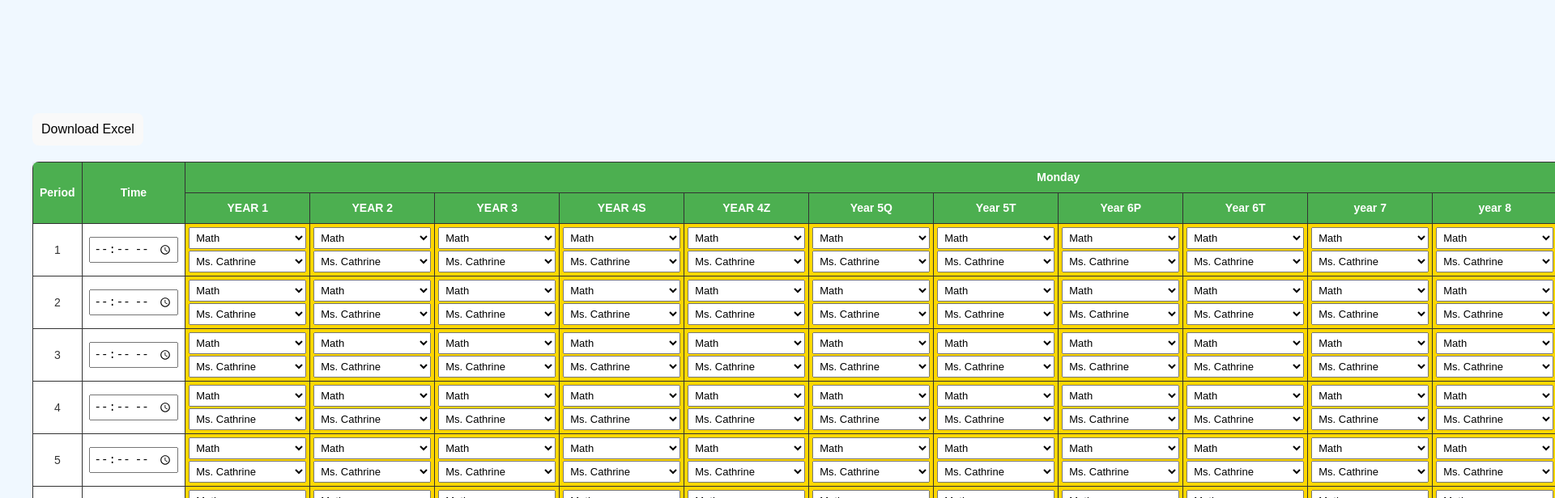
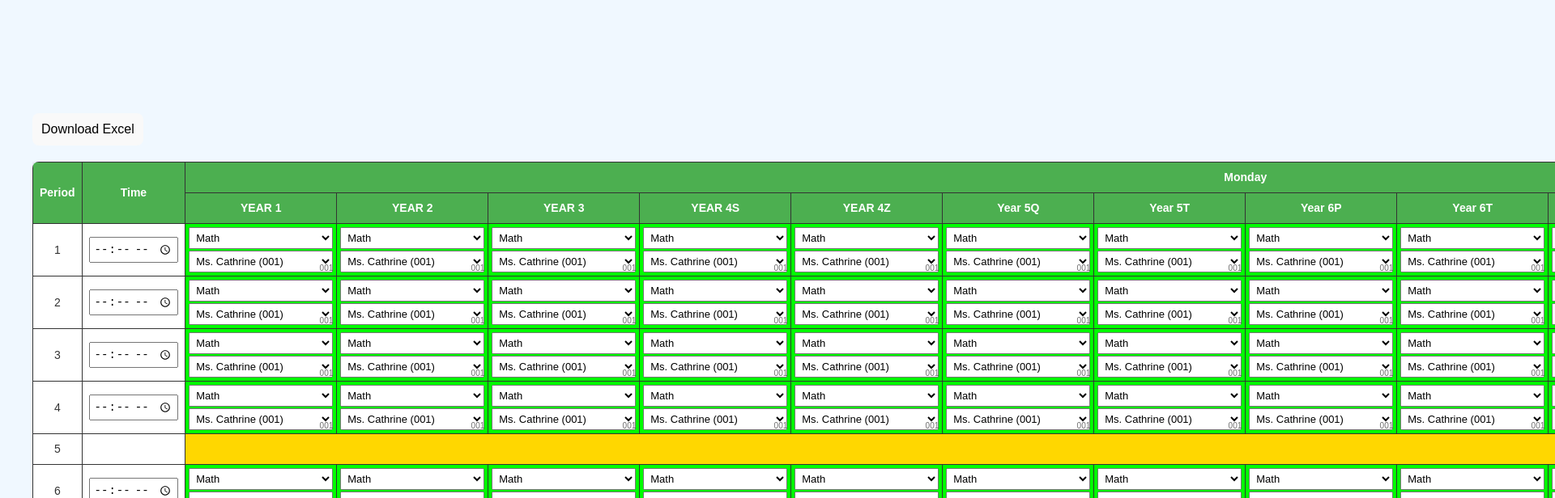
Before and after one commit to tahirharun/timetable, a React (Vite) app: page / in a window 1280 px wide. Shown: the top 616 px of the page at 81% size, 1920 px wide, since content can reach past the window. Built offline with nearby package versions, Linux system fonts and the light colour scheme.

Commit message:
added few things

```diff
--- a/src/components/Timetable.jsx
+++ b/src/components/Timetable.jsx
@@ -1,12 +1,15 @@
+// Timetable.jsx
 import React, { useState } from "react";
 import * as XLSX from "xlsx";
 import { saveAs } from "file-saver";
 
+// Classes
 const classes = [
   "YEAR 1","YEAR 2","YEAR 3","YEAR 4S","YEAR 4Z", "Year 5Q", "Year 5T",
   "Year 6P", "Year 6T", "year 7", "year 8", "year 9", "year 10", "year 11"
 ];
 
+// Subjects
 const subjects = [
   "Math", "English","Science", "Biology", "Chemistry", "Physics", "History",
   "Geography", "Character", "FIQH", "Art", "PE", "Seerah", "Tawheed",
@@ -15,30 +18,66 @@ const subjects = [
   "Litreture", "ADAAB", "KISW", "ICT", "ENG(READ)", "SKILLS", "PRACTICALS"
 ];
 
+// Teachers
 const teachers = [
   "Ms. Cathrine","Ms. Divina","Ms. Mourine","Mr. Musin","Ms. Mwanamisi",
   "Ust. Salim", "Ust. Husna", "Ust. Summayah", "Ust. Ruqayah", "Ust. Ali Noor",
   "Ust. Fatma Wairimu", "Ms. Ether Munyoki", "Mr. Salim", "Mr. Chimera",
   "Mr. Yahya", "Mr. Dinar", "Ms Verronicah", "Mr. Dilton", "Mr. Samson",
-  "Ms. Esther Makona", "Mr. Nuria", "Ust. Salim", "Ms. Josphine", "Ust. Jamal",
-  "Ust. Jamal", "Ust. Musa", "Ust. Abdulhamid", "Ust. Ahmed", "Ust. Abdulhaman",
-  "Ust. Abubakar", "Ms. Zainab", "Ms. Fatma H", "Ms. Fatma" ,"Mr. Edgar",
-  "Mr. Ainein", "Mr. Omar", "Mr. Brian"
+  "Ms. Esther Makona", "Mr. Nuria", "Ms. Josphine", "Ust. Jamal", "Ust. Musa",
+  "Ust. Abdulhamid", "Ust. Ahmed", "Ust. Abdulhaman", "Ust. Abubakar",
+  "Ms. Zainab", "Ms. Fatma H", "Ms. Fatma" ,"Mr. Edgar", "Mr. Ainein",
+  "Mr. Omar", "Mr. Brian"
 ];
 
+// Teacher codes
+const teacherCodes = {};
+teachers.forEach((t, i) => teacherCodes[t] = String(i + 1).padStart(3, "0"));
+
+// Days
 const days = ["Monday", "Tuesday", "Wednesday", "Thursday", "Friday"];
 
-// Optional: color coding for subjects
+// Fixed subject colors
 const subjectColors = {
-  Math: "#FFD700",
-  English: "#ADFF2F",
-  Science: "#87CEFA",
-  Physics: "#FFB6C1",
-  History: "#FFA07A",
-  Chemistry: "#DDA0DD",
-  Biology: "#98FB98",
-  PE: "#F08080",
-  // add more as needed
+  Math: "#00FF00",        // green
+  English: "#800000",     // maroon
+  Science: "#FF0000",     // red
+  Biology: "#98FB98",     // pale green
+  Chemistry: "#DDA0DD",  // plum
+  Physics: "#FFB6C1",    // pink
+  History: "#FFA07A",    // light salmon
+  Geography: "#87CEEB",  // sky blue
+  Character: "#F0E68C",  // khaki
+  FIQH: "#E6E6FA",       // lavender
+  Art: "#FF69B4",         // hot pink
+  PE: "#F08080",           // light coral
+  Seerah: "#AFEEEE",       // pale turquoise
+  Tawheed: "#90EE90",      // light green
+  "IRE/SAT/SOC": "#FFDAB9",
+  "B/S": "#B0C4DE",
+  "B/S/Soc": "#FFE4B5",
+  "CHEM/GEO/LIT": "#F5DEB3",
+  Tafsr: "#D8BFD8",
+  Arabic: "#FFE4E1",
+  Hadith: "#E0FFFF",
+  Islamiat: "#FFFACD",
+  Assembly: "#FAFAD2",
+  Clubs: "#F0FFF0",
+  "Qu'ran": "#F5F5DC",
+  Soclology: "#FFEFD5",
+  Litreture: "#FFD700",
+  ADAAB: "#FFE4C4",
+  KISW: "#F0FFFF",
+  ICT: "#E6E6FA",
+  "ENG(READ)": "#F5F5DC",
+  SKILLS: "#FFF0F5",
+  PRACTICALS: "#F5FFFA"
+};
+
+// Special periods (break/lunch)
+const specialPeriods = {
+  5: { label: "Break", color: "#FFD700" },   // period 5 = break
+  8: { label: "Lunch", color: "#FFA500" }    // period 8 = lunch
 };
 
 export default function Timetable() {
@@ -55,6 +94,7 @@ export default function Timetable() {
     })
   );
 
+  // Handle changes
   const handleChange = (periodIndex, day, cls, field, value) => {
     setTimetable(prev => {
       const updated = [...prev];
@@ -71,21 +111,37 @@ export default function Timetable() {
     });
   };
 
+  // Export to Excel
   const exportExcel = () => {
     const rows = [];
     timetable.forEach(row => {
+      const periodNumber = row.period;
+      const special = specialPeriods[periodNumber];
+      if(special){
+        rows.push({
+          Day: "All",
+          Class: "All",
+          Period: row.period,
+          Time: row.time,
+          Subject: special.label,
+          Teacher: ""
+        });
+      } else {
         days.forEach(day => {
           classes.forEach(cls => {
+            const teacher = row[day][cls].teacher;
+            const teacherWithCode = `${teacher} (${teacherCodes[teacher] || "000"})`;
             rows.push({
               Day: day,
               Class: cls,
               Period: row.period,
               Time: row.time,
               Subject: row[day][cls].subject,
-            Teacher: row[day][cls].teacher,
+              Teacher: teacherWithCode,
             });
           });
         });
+      }
     });
 
     const worksheet = XLSX.utils.json_to_sheet(rows);
@@ -108,7 +164,6 @@ export default function Timetable() {
         Download Excel
       </button>
 
-      {/* Scrollable table container */}
       <div style={{ overflowX: "auto", maxWidth: "100%" }}>
         <table style={{ borderCollapse: "collapse", width: "max-content" }}>
           <thead>
@@ -128,45 +183,61 @@ export default function Timetable() {
             </tr>
           </thead>
           <tbody>
-            {timetable.map((row, periodIndex) => (
+            {timetable.map((row, periodIndex) => {
+              const periodNumber = row.period;
+              const special = specialPeriods[periodNumber];
+              if(special){
+                return (
+                  <tr key={periodIndex}>
+                    <td style={{ border: "1px solid #333", padding: "8px" }}>{row.period}</td>
+                    <td style={{ border: "1px solid #333", padding: "8px" }}>{row.time}</td>
+                    <td colSpan={days.length * classes.length} style={{ textAlign: "center", backgroundColor: special.color, fontWeight: "bold" }}>
+                      {special.label}
+                    </td>
+                  </tr>
+                );
+              }
+
+              return (
                 <tr key={periodIndex}>
                   <td style={{ border: "1px solid #333", padding: "8px" }}>{row.period}</td>
                   <td style={{ border: "1px solid #333", padding: "8px" }}>
-                  <input
-                    type="time"
-                    value={row.time}
-                    onChange={(e) => handleTimeChange(periodIndex, e.target.value)}
-                  />
+                    <input type="time" value={row.time} onChange={(e) => handleTimeChange(periodIndex, e.target.value)} />
                   </td>
                   {days.map(day => (
-                  classes.map(cls => (
+                    classes.map(cls => {
+                      const cell = row[day][cls];
+                      return (
                         <td key={day + cls + periodIndex} style={{
                           border: "1px solid #333",
                           padding: "4px",
-                      minWidth: "140px", // make cells longer
-                      backgroundColor: subjectColors[row[day][cls].subject] || "#fff"
-                    }}>
+                          minWidth: "140px",
+                          backgroundColor: subjectColors[cell.subject] || "#fff",
+                          transition: "all 0.2s ease",
+                          position: "relative",
+                          cursor: "pointer"
+                        }}
+                        onMouseEnter={e => e.currentTarget.style.filter = "brightness(1.2)"}
+                        onMouseLeave={e => e.currentTarget.style.filter = "brightness(1)"}
+                        >
                           <div style={{ display: "flex", flexDirection: "column", gap: "2px", minHeight: "55px" }}>
-                        <select
-                          value={row[day][cls].subject}
-                          onChange={(e) => handleChange(periodIndex, day, cls, "subject", e.target.value)}
-                          style={{ fontSize: "13px", width: "100%" }} // stretches full cell
-                        >
+                            <select value={cell.subject} onChange={(e) => handleChange(periodIndex, day, cls, "subject", e.target.value)} style={{ fontSize: "13px", width: "100%" }}>
                               {subjects.map(s => <option key={s} value={s}>{s}</option>)}
                             </select>
-                        <select
-                          value={row[day][cls].teacher}
-                          onChange={(e) => handleChange(periodIndex, day, cls, "teacher", e.target.value)}
-                          style={{ fontSize: "13px", width: "100%" }} // stretches full cell
-                        >
-                          {teachers.map(t => <option key={t} value={t}>{t}</option>)}
+                            <select value={cell.teacher} onChange={(e) => handleChange(periodIndex, day, cls, "teacher", e.target.value)} style={{ fontSize: "13px", width: "100%" }}>
+                              {teachers.map(t => <option key={t} value={t}>{t} ({teacherCodes[t]})</option>)}
                             </select>
                           </div>
+                          <div style={{ position: "absolute", bottom: "2px", right: "4px", fontSize: "10px", color: "#333", opacity: 0.7 }}>
+                            {teacherCodes[cell.teacher]}
+                          </div>
                         </td>
-                  ))
+                      );
+                    })
                   ))}
                 </tr>
-            ))}
+              );
+            })}
           </tbody>
         </table>
       </div>
```
Lines whose indentation alone changed are shown as unchanged.
